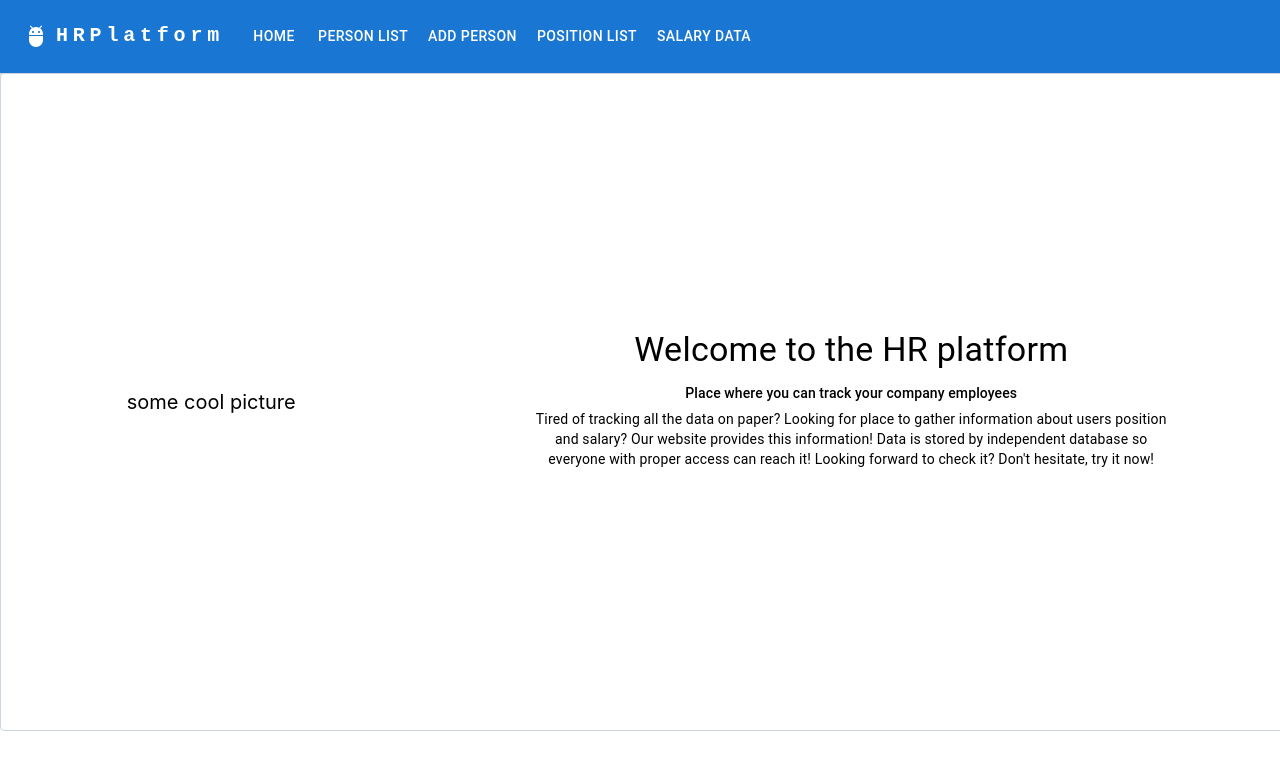
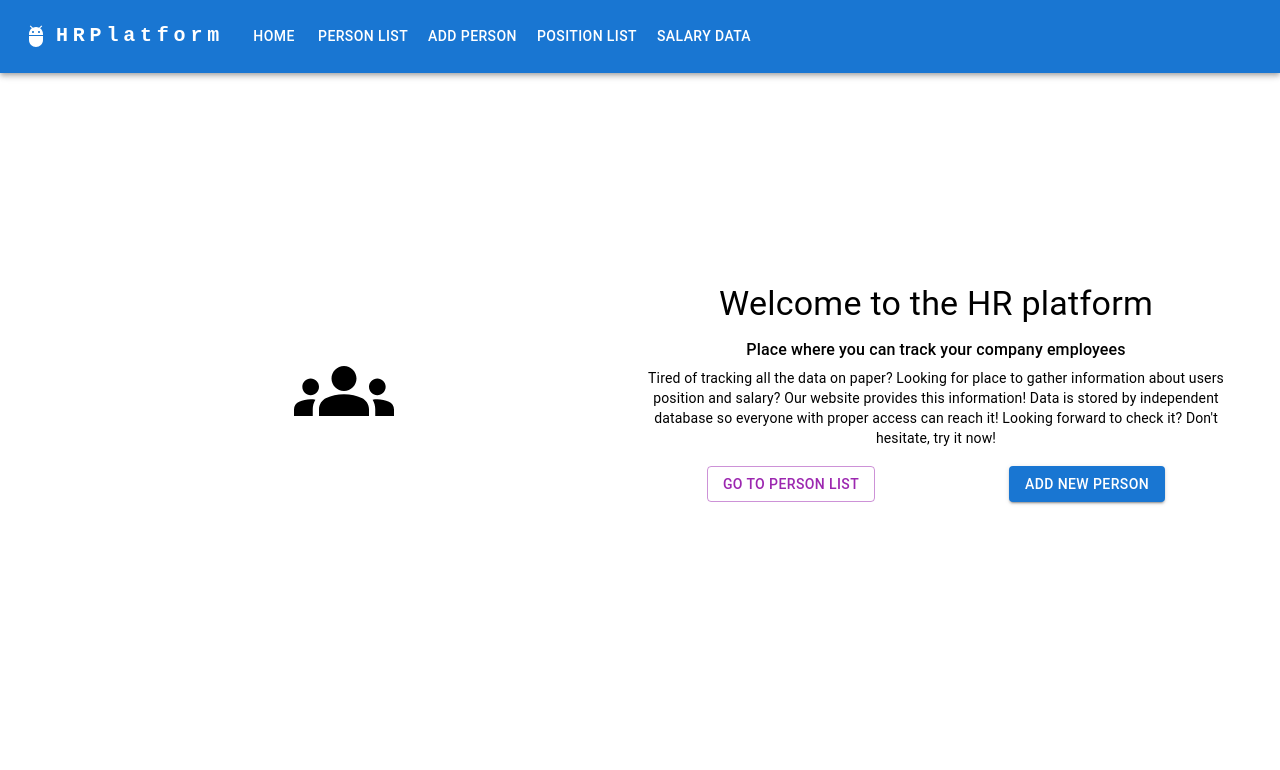
Before and after one commit to chimny/HRPlatformFrontEnd, a React (Create React App) app: page / in a window 1280 px wide. Shown: the top 770 px of the page. Built offline with nearby package versions, Linux system fonts and the light colour scheme.

Commit message:
stylinghome section

```diff
--- a/src/components/Home/Home.tsx
+++ b/src/components/Home/Home.tsx
@@ -1,8 +1,12 @@
 import * as React from 'react';
 import styled from '@mui/system/styled';
 import Typography from '@mui/material/Typography';
-import Grid from '@mui/system/Unstable_Grid';
-import Box from '@mui/system/Box';
+import GroupsIcon from '@mui/icons-material/Groups';
+import {StyledCenteredDiv} from "../../Utils/Components/StyledCenteredDiv";
+import {StyledHome, StyledHomeChild} from "./StyledHome";
+import {StyledButtonWrapper} from "../SuccesComponent/StyledButtonWrapper";
+import {Link} from "react-router-dom";
+import {Button} from "@mui/material";
 
 const DivFlexBox = styled('div')(({theme}) => ({
     backgroundColor: theme.palette.mode === 'dark' ? '#1A2027' : '#fff',
@@ -27,13 +31,14 @@ const DivFlexBoxChild = styled('div')(({theme}) => ({
 export const Home = () => {
 
     return (
-        <DivFlexBox>
-            <div>some cool picture</div>
-            <DivFlexBoxChild>
+        <StyledHome>
+
+            <StyledHomeChild><GroupsIcon sx={{width:'100px'}}/></StyledHomeChild>
+            <StyledHomeChild>
                 <Typography variant="h4" gutterBottom>
                     Welcome to the HR platform
                 </Typography>
-                <Typography variant="subtitle2" gutterBottom>
+                <Typography variant="subtitle2" fontSize={'16px'} gutterBottom>
                     Place where you can track your company employees
                 </Typography>
                 <Typography variant="body2" gutterBottom>
@@ -43,10 +48,19 @@ export const Home = () => {
                     proper access can reach it!
                     Looking forward to check it?
                     Don't hesitate, try it now!
-                {/*    @todo add redirect to person list button, plus add new employess*/}
+                    {/*    @todo add redirect to person list button, plus add new employess*/}
                 </Typography>
-            </DivFlexBoxChild>
-        </DivFlexBox>
+                <StyledButtonWrapper>
+
+
+                    <Link to={`/personList`}><Button color="secondary" variant='outlined'
+                                                                              sx={{}}>Go to person list</Button></Link>
+                    <Link to="/addPerson"> <Button color="primary" variant="contained">
+                        Add new person
+                    </Button></Link>
+                </StyledButtonWrapper>
+            </StyledHomeChild>
+        </StyledHome>
     );
 
 }
--- /dev/null
+++ b/src/components/Home/StyledHome.tsx
@@ -0,0 +1,22 @@
+import styled from 'styled-components'
+
+
+export const StyledHome = styled.div`
+  max-width: 100vw;
+  height: 80vh;
+  padding: 0 48px;
+  text-align: center;
+  display: flex;
+  justify-content: space-around;
+  align-items: center;
+`
+
+export const StyledHomeChild = styled.div`
+  width: 50%;
+  align-self: center;
+  margin: 0 auto;
+
+  & svg{
+    font-size: 32rem;
+  }
+`
--- a/src/components/Position/PositionList.tsx
+++ b/src/components/Position/PositionList.tsx
@@ -2,40 +2,16 @@ import {useEffect, useState} from "react";
 import * as React from "react";
 import {Spinner} from "../Spinner/Spinner";
 import {PositionDescriptionEntity} from '../../../../backend/types/positionDescription';
-import { styled } from '@mui/material/styles';
 import Table from '@mui/material/Table';
 import TableBody from '@mui/material/TableBody';
-import TableCell, { tableCellClasses } from '@mui/material/TableCell';
+import TableCell from '@mui/material/TableCell';
 import TableContainer from '@mui/material/TableContainer';
 import TableHead from '@mui/material/TableHead';
 import TableRow from '@mui/material/TableRow';
 import Paper from '@mui/material/Paper';
-import {StyledCenteredDiv} from "../../Utils/Components/StyledCenteredDiv";
 import {ErrorComponent} from "../ErrorComponent/ErrorComponent";
 
 
-
-
-const StyledTableCell = styled(TableCell)(({ theme }) => ({
-    [`&.${tableCellClasses.head}`]: {
-        backgroundColor: theme.palette.common.black,
-        color: theme.palette.common.white,
-    },
-    [`&.${tableCellClasses.body}`]: {
-        fontSize: 14,
-    },
-}));
-
-const StyledTableRow = styled(TableRow)(({ theme }) => ({
-
-    '&:nth-of-type(odd)': {
-        backgroundColor: theme.palette.action.hover,
-    },
-    // hide last border
-    '&:last-child td, &:last-child th': {
-        border: 0,
-    },
-}));
 
 
 
@@ -50,7 +26,7 @@ export const PositionList = ()=>{
         const jsonData =  await fetch('http://localhost:3001/positions');
         const data = await jsonData.json()
             console.log(data);
-        setPositionList(data)}
+         setPositionList(data)}
 
         catch(e){
             console.error(`unexpected error occured: ${e}`)
@@ -88,7 +64,6 @@ export const PositionList = ()=>{
                     {positionList.map((position) => (
                         <TableRow
                             key={position.position}
-                            // sx={{'&:nth-child(even) td': {backgroundColor: 'lightgray'}}}
                         >
                             <TableCell component="th" scope="row" align="center"  sx={{borderRight: 1,width:1/2,}}>
                                 {position.position}
--- a/src/components/SuccesComponent/StyledButtonWrapper.tsx
+++ b/src/components/SuccesComponent/StyledButtonWrapper.tsx
@@ -6,5 +6,5 @@ export const StyledButtonWrapper  = styled.div`
   display: flex;
   justify-content: space-around;
   margin-top: 18px;
-  width: 80%;
+  width: 100%;
 `
```
